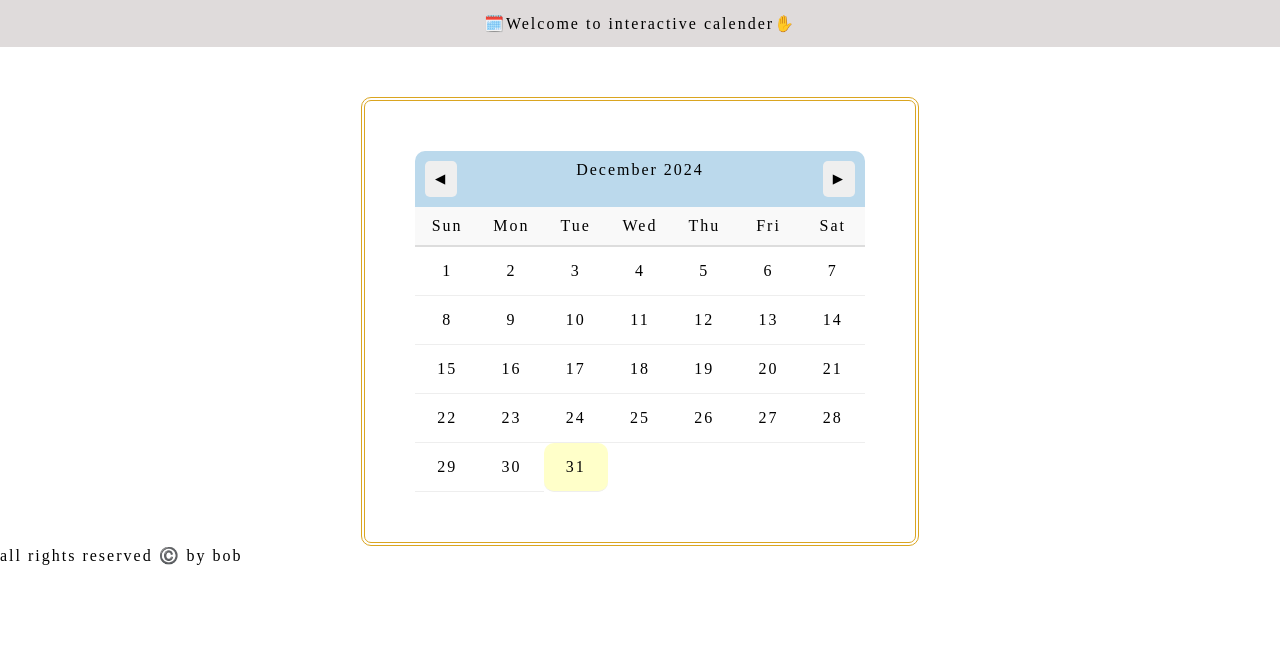
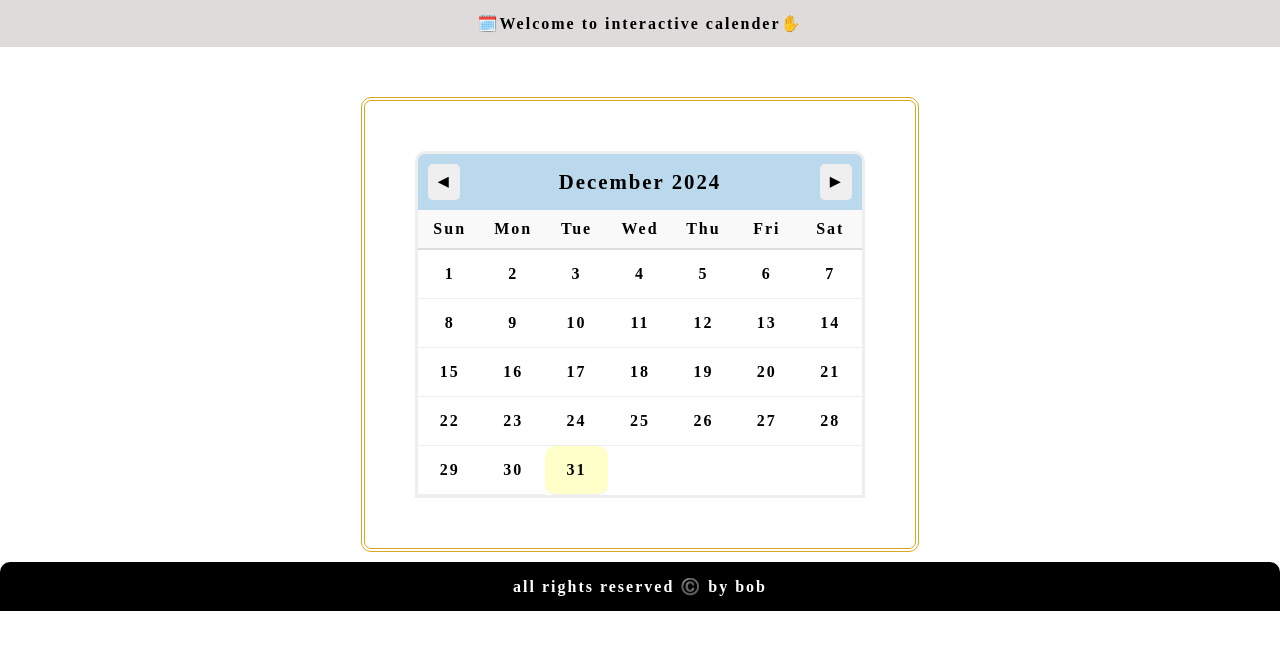
Before and after one commit to 0bobcode/3-loops-and-methods, a plain HTML site: page index.html in a window 1280 px wide. Drawn offline with Linux system fonts and the light colour scheme; a web font is replaced by a local one.

Commit message:
add fotter styling add border to whole calender add font size and dont weight to the page and aapple

```diff
--- a/style.css
+++ b/style.css
@@ -1,5 +1,9 @@
 *{
-    font-family: "Rubik Vinyl", serif;
+     font-family: "Rubik Vinyl", serif;
+
+
+        font-weight: 900;
+
     margin: 0;
     padding: 0;
     letter-spacing: 2px;
@@ -42,8 +46,12 @@ main {
     padding: 10px;
     border-top-left-radius:10px ;
     border-top-right-radius:10px;
-
-
+    align-items: center;
+    border-left: 3px #eee solid;
+        border-right: 3px #eee solid;
+        border-top: 3px #eee solid;
+    font-weight: 900;
+    font-size: 1.3rem;
 }
 
 .header button {
@@ -71,6 +79,12 @@ main {
     border-bottom: 2px #ddd solid;
 }
 
+.weekdays{
+    border-left: 3px #eee solid;
+    border-right:3px #eee solid;
+
+}
+
 .days div{
     padding: 15px 0px;
     border-bottom: 1px #eee solid;
@@ -78,7 +92,11 @@ main {
     transition: background-color 0.3s ease-in-out;
 
 }
-
+.days{
+    border-left: 3px #eee solid;
+        border-right: 3px #eee solid;
+        border-bottom: 3px #eee solid;
+}
 .days div:hover{
     background-color: #f1f1f1;
 }
@@ -87,3 +105,14 @@ main {
     background-color: rgb(255, 255, 201);
     border-radius: 10px;
 }
+
+
+footer{
+    background-color: black;
+    color: #ffffff;
+    padding:15px 0px;
+    text-align: center;
+    margin-top: 10px;
+    border-top-right-radius: 10px;
+    border-top-left-radius: 10px;
+    }
```
